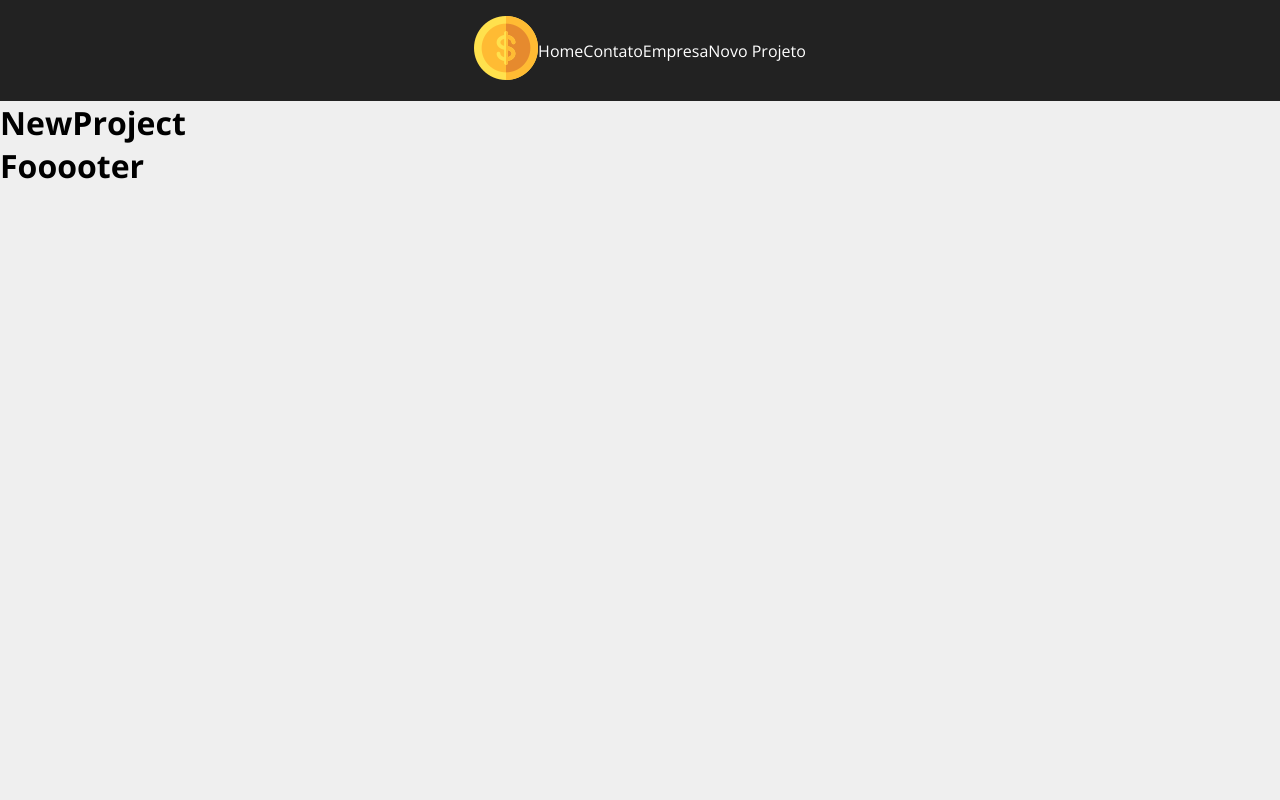
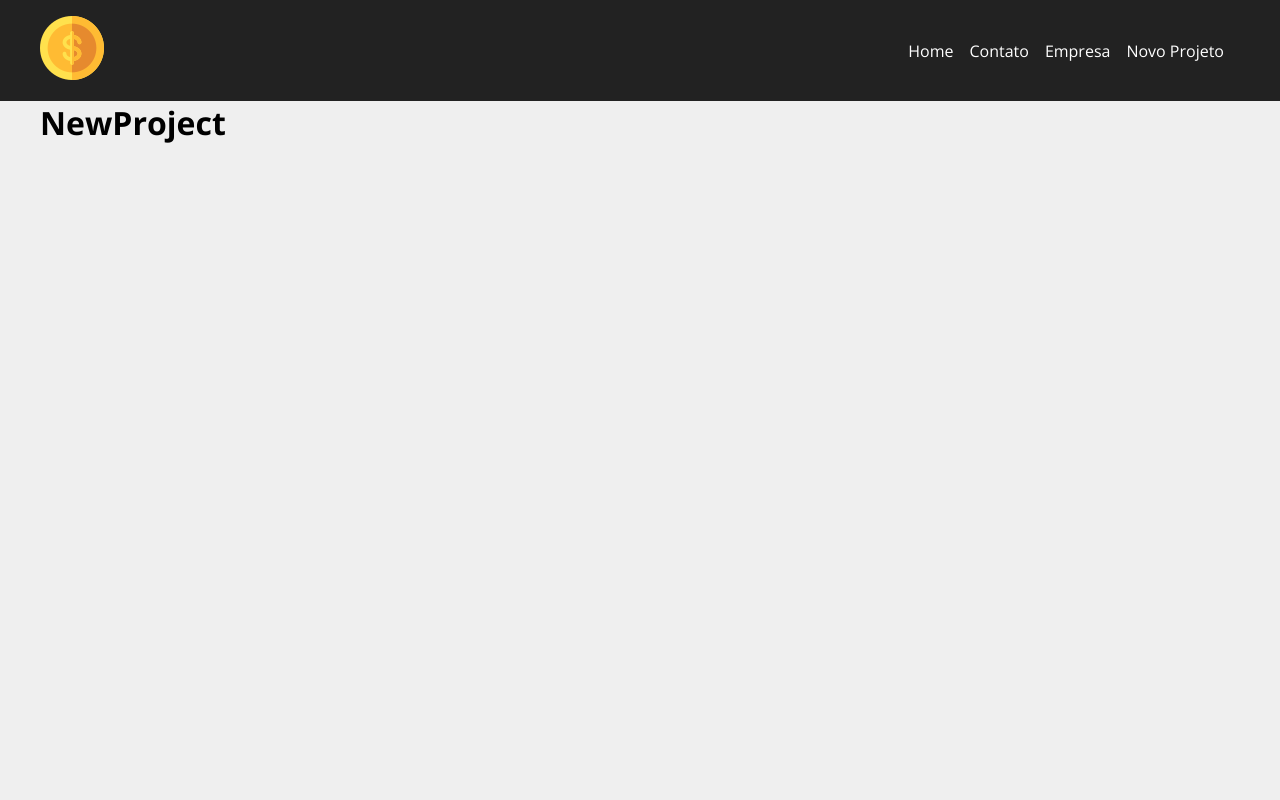
Before and after one commit to valdemir47/costs-react, a React (Create React App) app: page /newproject in a window 1280 px wide. Shown: the top 800 px of the page. Built offline with nearby package versions, Linux system fonts and the light colour scheme.

Commit message:
19.1-resolvidos

```diff
--- a/src/App.js
+++ b/src/App.js
@@ -1,8 +1,7 @@
-import { BrowserRouter as Router, Routes, Route, Link } from 'react-router-dom';
-// MUDANÇA: Usando FaPhone do Font Awesome (fa) para garantir que a importação funcione
+import { BrowserRouter as Router, Routes, Route, Link } from 'react-router-dom'; //importando os componentes e funcionalidades do router
 import { FaPhone } from 'react-icons/fa';
 
-// Componentes de Página (Removi o .js da extensão para voltar à convenção padrão)
+
 import Home from './components/pages/Home';
 import Contact from './components/pages/Contact';
 import Company from './components/pages/Company';
--- a/src/components/pages/Home.js
+++ b/src/components/pages/Home.js
@@ -1,3 +1,4 @@
+import styles from './Home.module.css'
 function Home(){
 
 
--- a/src/layout/Container.module.css
+++ b/src/layout/Container.module.css
@@ -1,5 +1,5 @@
 .container{
-    /*height: 1200px;*/
+    width: 1200px;
     display: flex;
     justify-content: space-between; /*espaçando os elementos iguamente*/
     margin:  0 auto;
@@ -8,8 +8,9 @@
 
 }
 
-.min-heigth{
-    min-height: 75% ;
+.min-height{
+
+    min-height: 1200px;
 }
 
 .start{
--- a/src/layout/Navbar.module.css
+++ b/src/layout/Navbar.module.css
@@ -5,18 +5,20 @@
     padding: 1em;
 }
 
-.list {
+.list{
     display: flex;
     list-style:none; /*tira dos marcadores*/
     align-items: center ; /*alinhamento dos intes: centro*/
+
 }
 
 .item a{
+    margin-right: 1em;
     color: #fff;
     text-decoration: none;
 }
 
-.intem a:hover{
+.item a:hover{
     color: #FFBB33;
 
 }/*quando passar o curso por cims*/
```
Also changed, not shown: src/components/pages/Home.module.css (added).
